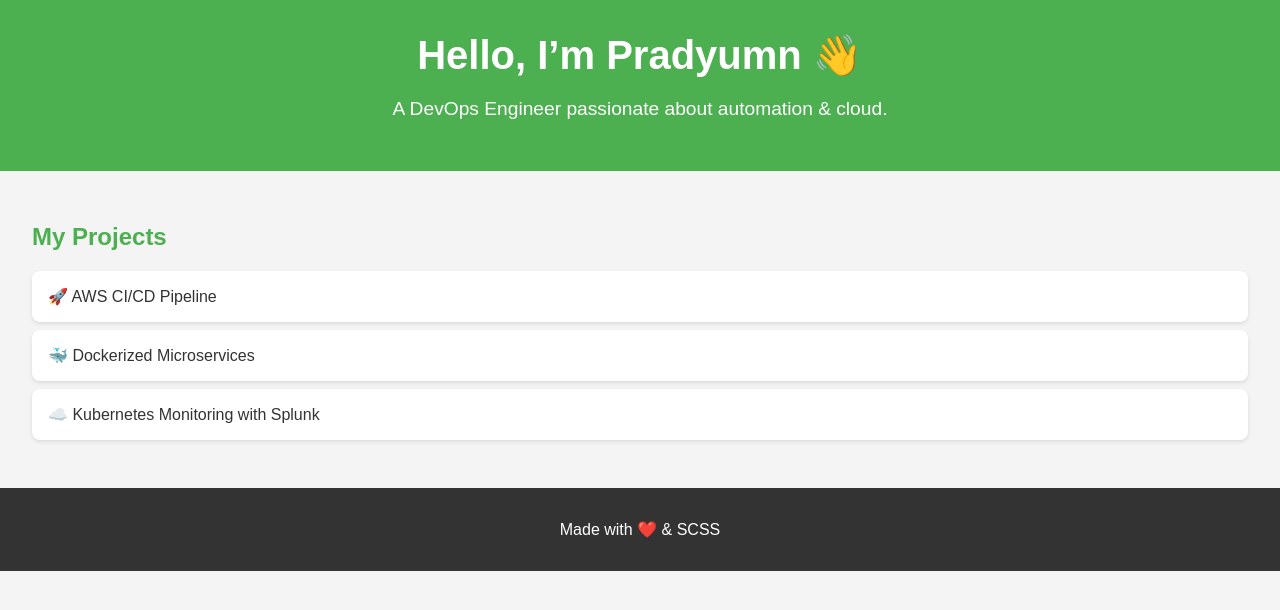
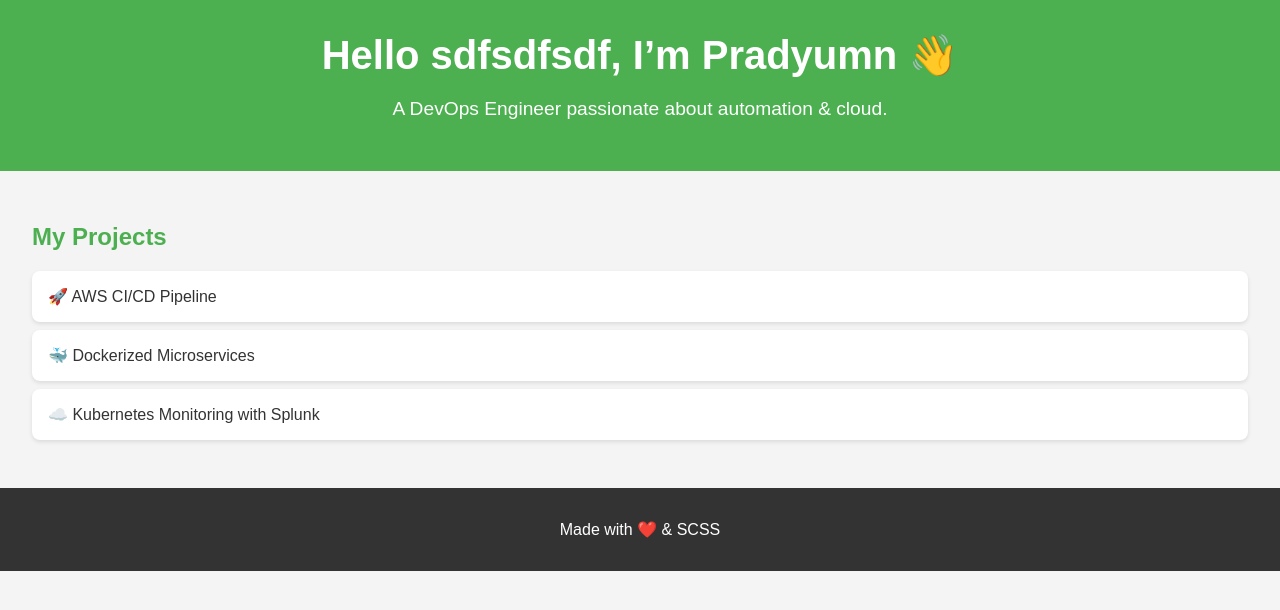
Before and after one commit to Pradyumnyadav0992/POC-49, a plain HTML site: page index.html in a window 1280 px wide. Drawn offline with nearby package versions, Linux system fonts and the light colour scheme; files that its build step writes are made by us from their sources.

Commit message:
Update index.html

```diff
--- a/index.html
+++ b/index.html
@@ -8,7 +8,7 @@
 </head>
 <body>
   <header>
-    <h1>Hello, I’m Pradyumn 👋</h1>
+    <h1>Hello  sdfsdfsdf, I’m Pradyumn 👋</h1>
     <p>A DevOps Engineer passionate about automation & cloud.</p>
   </header>
 
```
